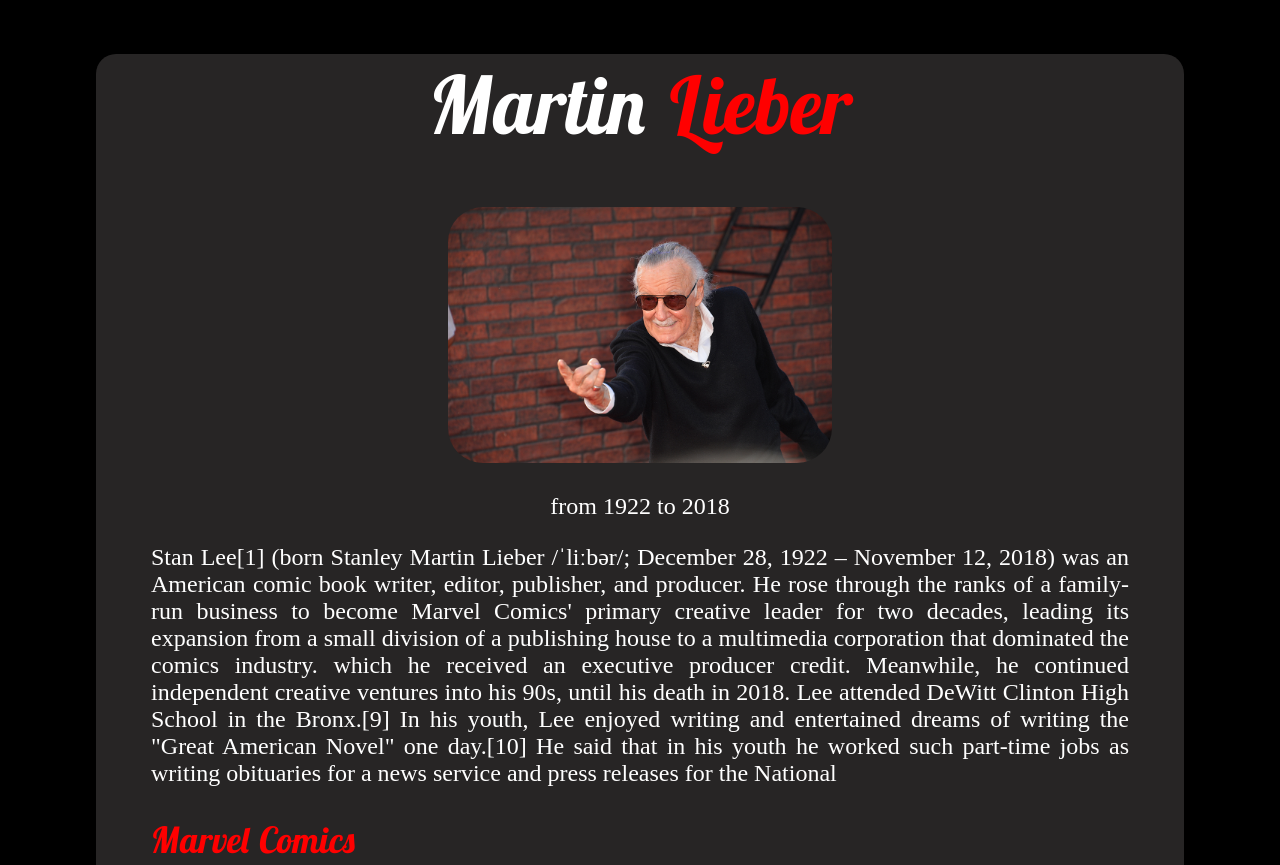
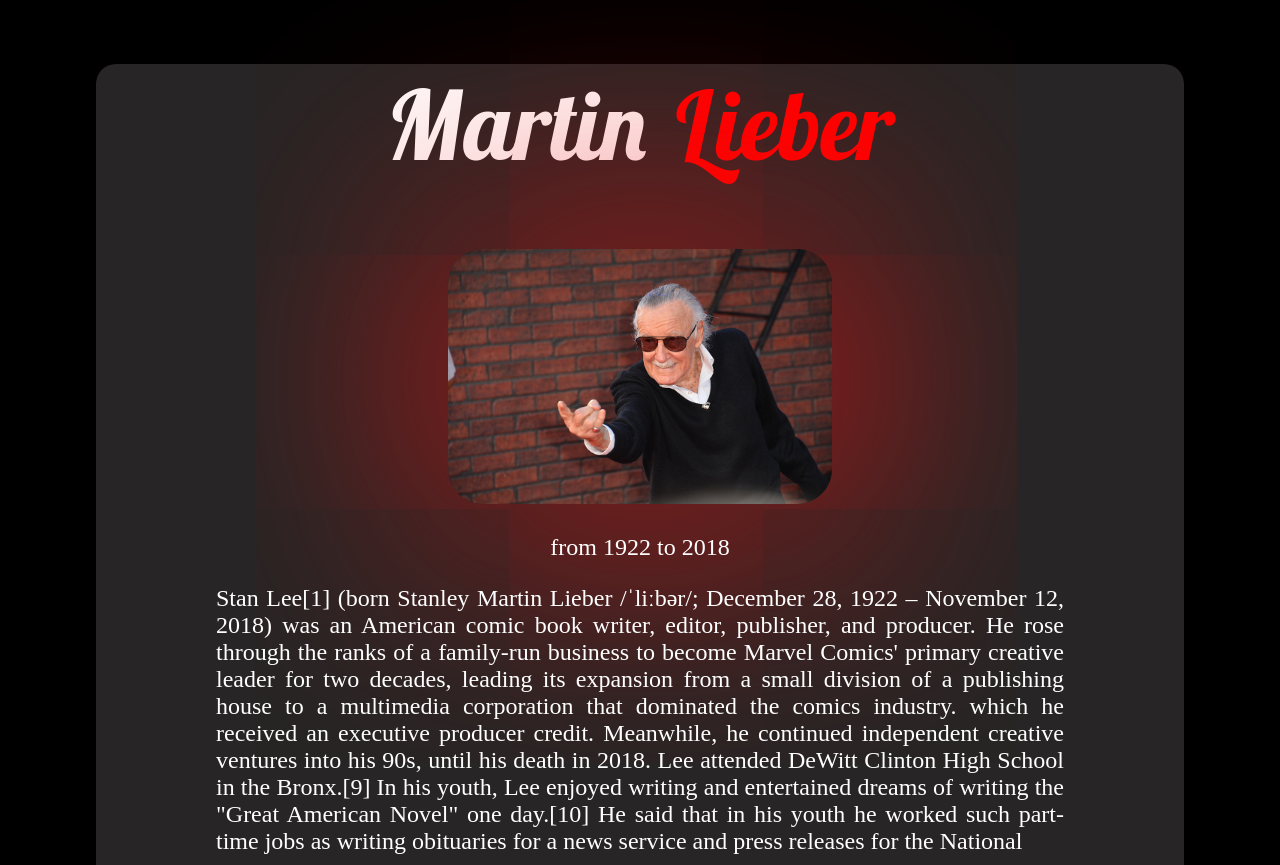
Before and after one commit to yvzklc/martin-lieber-biography, a plain HTML site: page ders1/index.html in a window 1280 px wide. Shown: the top 865 px of the page. Drawn offline with Linux system fonts and the light colour scheme; a web font is replaced by a local one.

Commit message:
red shadow added

```diff
--- a/ders1/style.css
+++ b/ders1/style.css
@@ -15,7 +15,7 @@ body {
 
 .container article{
     text-align: justify;
-    margin: 12px 55px;
+    margin: 12px 7.5rem;
 }
 .container article ul li{
     line-height: 45px;
@@ -24,7 +24,7 @@ h1 {
     font-family: 'Lobster Two', cursive;
     font-weight: bold;
     text-align: center;
-    font-size: 5rem;
+    font-size: 6rem;
 }
 
 h1 span {
@@ -34,6 +34,9 @@ h1 span {
 img {
     width: 16em;
     border-radius: 35px;
+    box-shadow: 6px 2px 250px 46px rgba(232,17,17,0.69);
+    -webkit-box-shadow: 6px 2px 250px 46px rgba(232,17,17,0.69);
+    -moz-box-shadow: 6px 2px 250px 46px rgba(232,17,17,0.69);
 }
 
 .stanlee-img {
```
